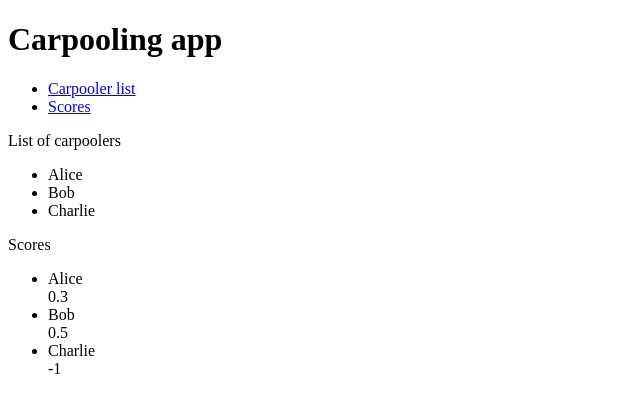
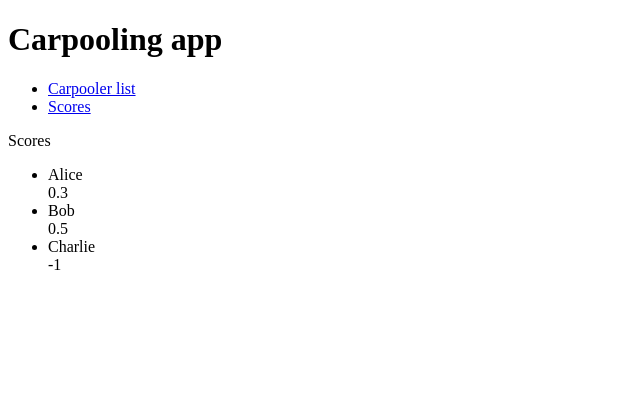
Before and after one commit to nagromc/carpooling-front, a Vue app: page /scores in a window 1280 px wide. Shown: the top 412 px of the page, without its empty margins (0-640 px from the left). Built offline with nearby package versions, Linux system fonts and the light colour scheme.

Commit message:
feat: implement routing

```diff
--- a/package.json
+++ b/package.json
@@ -13,7 +13,8 @@
     "format": "prettier --write src/"
   },
   "dependencies": {
-    "vue": "^3.4.21"
+    "vue": "^3.4.21",
+    "vue-router": "^4.3.2"
   },
   "devDependencies": {
     "@rushstack/eslint-patch": "^1.8.0",
--- a/src/App.vue
+++ b/src/App.vue
@@ -1,34 +1,22 @@
-<script setup lang="ts">
-import { ref } from 'vue'
-import type { Carpooler } from '@/types'
-import CarpoolerList from '@/components/CarpoolerList.vue'
-import CarpoolerScores from '@/components/CarpoolerScores.vue'
-
-let alice: Carpooler = { id: 'alice', displayName: 'Alice' }
-let bob: Carpooler = { id: 'bob', displayName: 'Bob' }
-let charlie: Carpooler = { id: 'charlie', displayName: 'Charlie' }
-
-let carpoolers = ref([alice, bob, charlie])
-
-let scores = ref([
-  { carpooler: alice, score: 0.3 },
-  { carpooler: bob, score: 0.5 },
-  { carpooler: charlie, score: -1 }
-])
-</script>
+<script setup lang="ts"></script>
 
 <template>
   <h1>Carpooling app</h1>
 
   <nav>
     <ul>
-      <li><a href="carpooler-list">Carpooler list</a></li>
-      <li><a href="scores">Scores</a></li>
+      <li>
+        <RouterLink to="/carpoolers">Carpooler list</RouterLink>
+      </li>
+      <li>
+        <RouterLink to="/scores">Scores</RouterLink>
+      </li>
     </ul>
   </nav>
 
-  <carpooler-list :carpoolers />
-  <carpooler-scores :scores />
+  <main>
+    <RouterView />
+  </main>
 </template>
 
 <style scoped></style>
--- a/src/components/CarpoolerScores.vue
+++ b/src/components/CarpoolerScores.vue
@@ -1,5 +1,5 @@
 <script setup lang="ts">
-import { Score } from '@/types'
+import { type Score } from '@/types'
 
 defineProps({
   scores: {
--- a/src/main.ts
+++ b/src/main.ts
@@ -1,4 +1,5 @@
 import { createApp } from 'vue'
 import App from './App.vue'
+import { router } from '@/routes'
 
-createApp(App).mount('#app')
+createApp(App).use(router).mount('#app')
--- /dev/null
+++ b/src/routes.ts
@@ -0,0 +1,27 @@
+import { createRouter, createWebHistory, type RouteRecordRaw } from 'vue-router'
+import CarpoolerScores from '@/components/CarpoolerScores.vue'
+import CarpoolerList from '@/components/CarpoolerList.vue'
+import type { Carpooler, Score } from '@/types'
+
+const alice: Carpooler = { id: 'alice', displayName: 'Alice' }
+const bob: Carpooler = { id: 'bob', displayName: 'Bob' }
+const charlie: Carpooler = { id: 'charlie', displayName: 'Charlie' }
+
+const carpoolers: Carpooler[] = [alice, bob, charlie]
+
+const scores: Score[] = [
+  { carpooler: alice, score: 0.3 },
+  { carpooler: bob, score: 0.5 },
+  { carpooler: charlie, score: -1 }
+]
+
+const routes: RouteRecordRaw[] = [
+  { path: '/', redirect: '/scores' },
+  { path: '/scores', component: CarpoolerScores, props: { scores } },
+  { path: '/carpoolers', component: CarpoolerList, props: { carpoolers } }
+]
+
+export const router = createRouter({
+  history: createWebHistory(),
+  routes
+})
```
Also changed, not shown: 1 other file (tests, documents, lock files or other folders).
